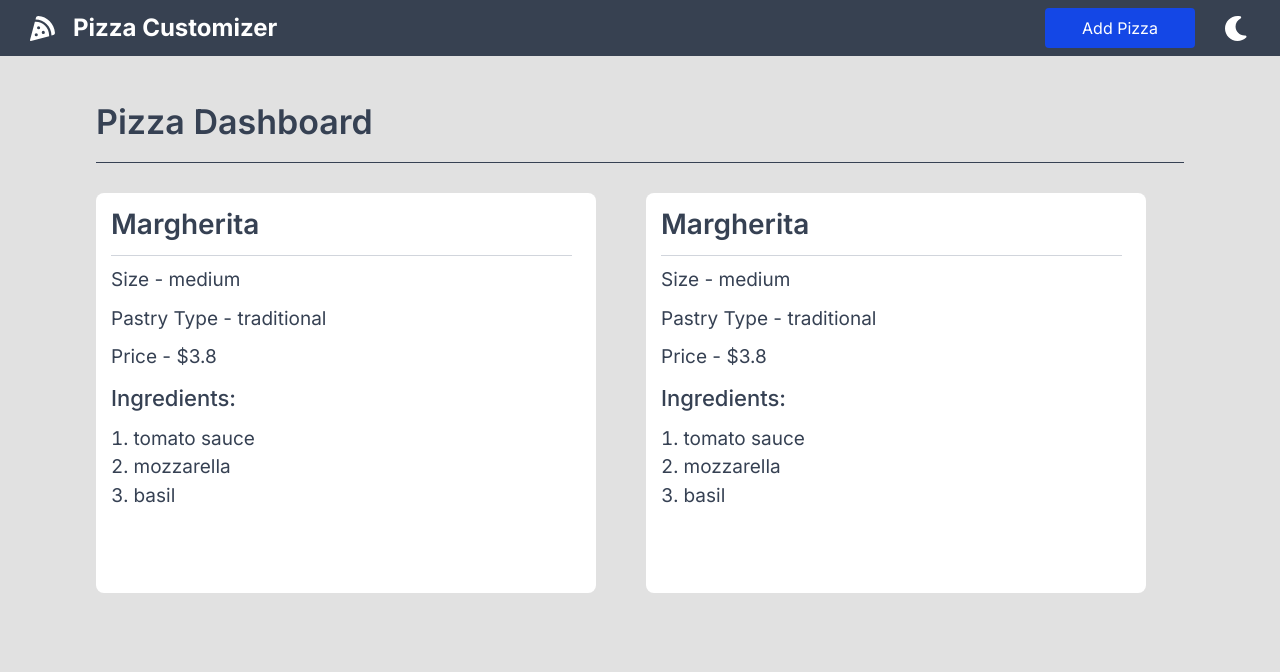
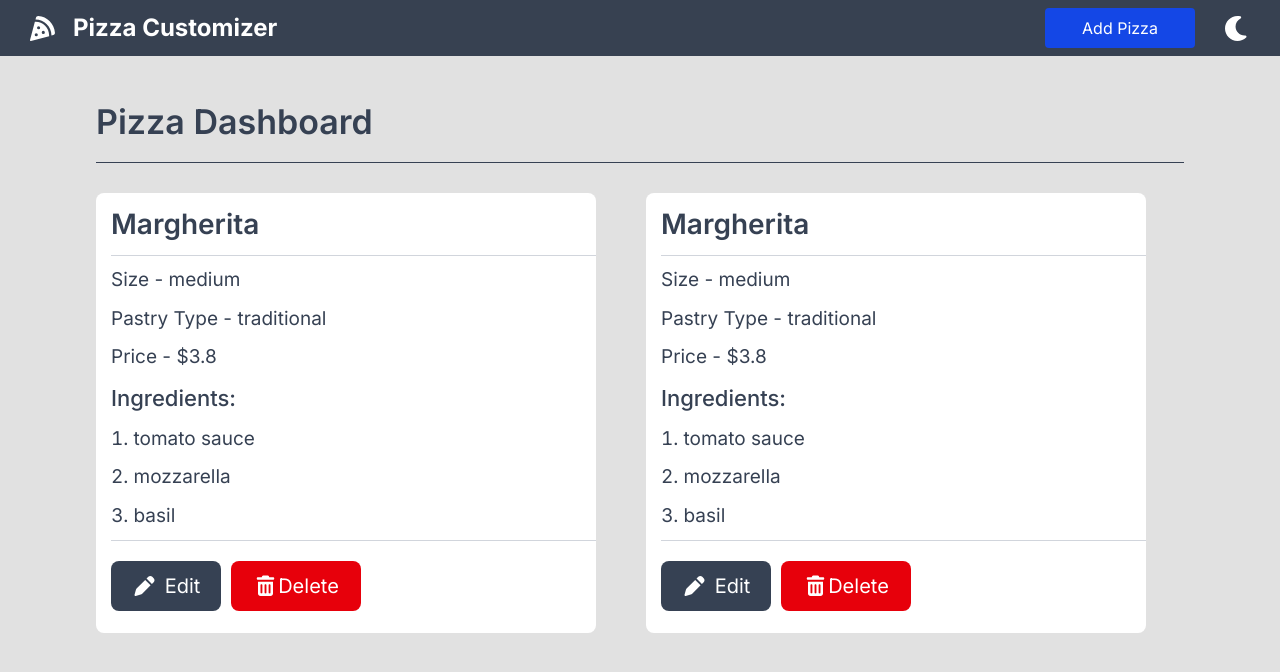
Before and after one commit to Hopelesszz/Pizza-Customizer-CRUD, a React (Vite) app in the folder pizza-app/: page / in a window 1280 px wide. Shown: the top 672 px of the page. Built offline with nearby package versions, Linux system fonts and the light colour scheme.

Commit message:
Pizza card completed

```diff
--- a/pizza-app/src/components/PizzaCard.tsx
+++ b/pizza-app/src/components/PizzaCard.tsx
@@ -1,3 +1,5 @@
+import AddButton from "../elements/DeleteButton";
+import EditButton from "../elements/EditButton";
 import type { Pizza } from "../types";
 
 const PizzaCard:React.FC<{pizza: Pizza[]}> = ({pizza}) => {
@@ -7,16 +9,21 @@ const PizzaCard:React.FC<{pizza: Pizza[]}> = ({pizza}) => {
             {pizza.map(element=> (
                 <div key={element.id} className="pizza__container__content__card pl-[15px] pt-[10px]">
                     <h2 className='text-gray-700 flex items-center font-[600] text-[28px]'>{element.name}</h2>
-                    <div className='border-b border-gray-300 h-px w-[95%]'></div>
+                    <div className='border-b border-gray-300 h-px w-full'></div>
                     <span className='text-gray-700 flex items-center font-[400] text-[19px]'>Size - {element.size}</span>
                     <span className='text-gray-700 flex items-center font-[400] text-[19px]'>Pastry Type - {element.pastry.type}</span>
                     <span className='text-gray-700 flex items-center font-[400] text-[19px]'>Price - ${element.live_price}</span>
                     <span className='text-gray-700 flex items-center font-[500] text-[22px]'>Ingredients:</span>
-                    <ol className="list-decimal list-inside">
+                    <ol className="list-decimal list-inside flex flex-col gap-[10px]">
                         {element.ingredients.map((ingredient, index) => (
                             <li key={index} className="text-gray-700 font-[400] text-[19px]">{ingredient.name}</li>
                         ))}
                     </ol>
+                    <div className='border-b border-gray-300 h-px w-full'></div>
+                    <div className='flex flex-row mt-[10px] mb-[10px] gap-[10px]'>
+                        <EditButton/>
+                        <AddButton/>
+                    </div>
                 </div>
             ))}
         </>
--- a/pizza-app/src/components/PizzaContainer.tsx
+++ b/pizza-app/src/components/PizzaContainer.tsx
@@ -24,7 +24,7 @@ const PizzaContainer = () => {
         });
     },[])
     return (
-    <div className="pizza__container pt-[40px]">
+        <div className="pizza__container pt-[40px]">
             <h1 className='text-gray-700 flex w-[80vw] items-center font-[600] text-[34px]'>Pizza Dashboard</h1>
             <div className='border-b border-gray-700 h-px'></div>
             <div className="pizza__container__content mt-[15px]">
--- /dev/null
+++ b/pizza-app/src/elements/DeleteButton.tsx
@@ -0,0 +1,12 @@
+import { FontAwesomeIcon } from '@fortawesome/react-fontawesome';
+import { faTrashCan } from '@fortawesome/free-solid-svg-icons/faTrashCan';
+
+const AddButton = () => {
+    return (
+        <button className="w-[130px] h-[50px] bg-red-600 text-white rounded-[8px] text-[20px]">
+            <FontAwesomeIcon icon={faTrashCan} />
+            Delete
+        </button>
+    )
+}
+export default AddButton;
--- /dev/null
+++ b/pizza-app/src/elements/EditButton.tsx
@@ -0,0 +1,12 @@
+import { FontAwesomeIcon } from '@fortawesome/react-fontawesome';
+import { faPen } from '@fortawesome/free-solid-svg-icons/faPen';
+
+const EditButton = () => {
+    return (
+        <button className="flex justify-center items-center gap-2 w-[110px] h-[50px] bg-gray-700 text-white rounded-[8px] text-[20px]">
+            <FontAwesomeIcon icon={faPen} />
+            Edit
+        </button>
+    )
+}
+export default EditButton;
--- a/pizza-app/src/index.css
+++ b/pizza-app/src/index.css
@@ -15,7 +15,7 @@ body {
     @apply max-w-[1600px] w-full flex flex-row justify-between items-center h-full;
   }
   .main {
-    @apply bg-[rgb(225,225,225)] h-screen w-full flex justify-center items-center;
+    @apply bg-[rgb(225,225,225)] min-h-screen w-full flex justify-center;
   }
   .main__container {
     @apply max-w-[1600px] w-full flex flex-col justify-between items-center h-full;
@@ -27,6 +27,6 @@ body {
     @apply w-[85vw] h-full flex flex-row gap-[50px] flex-wrap;
   }
   .pizza__container__content__card {
-    @apply bg-white w-[500px] h-[400px] rounded-[8px] p-[15px] flex flex-col gap-[10px];
+    @apply bg-white w-[500px] h-[440px] rounded-[8px] p-[15px] flex flex-col gap-[10px];
   }
 }
--- a/pizza-app/src/pages/Home.tsx
+++ b/pizza-app/src/pages/Home.tsx
@@ -6,7 +6,7 @@ const Home = () => {
   return (
     <>
       <Header/>
-      <main className='main'>
+      <main className='main pb-[40px]'>
         <div className='main__container'>
           <PizzaContainer/>
         </div>
```
